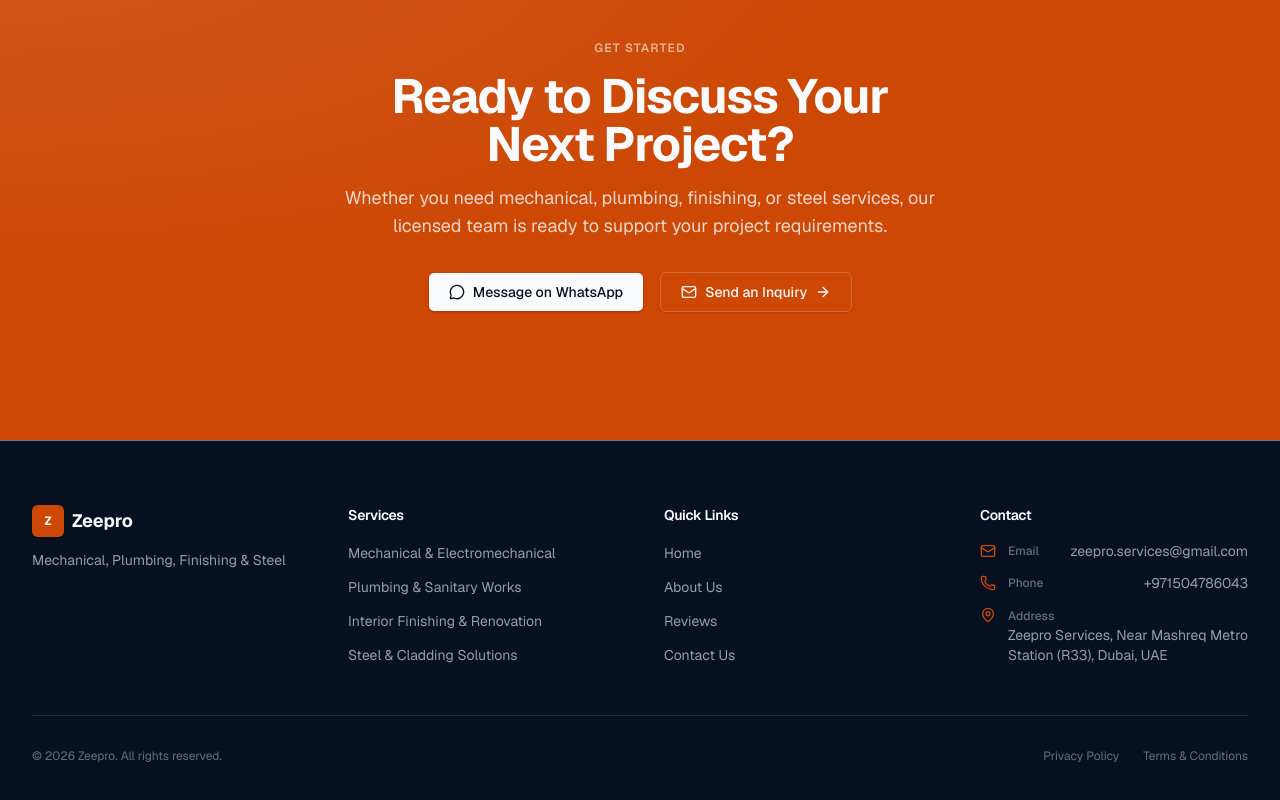
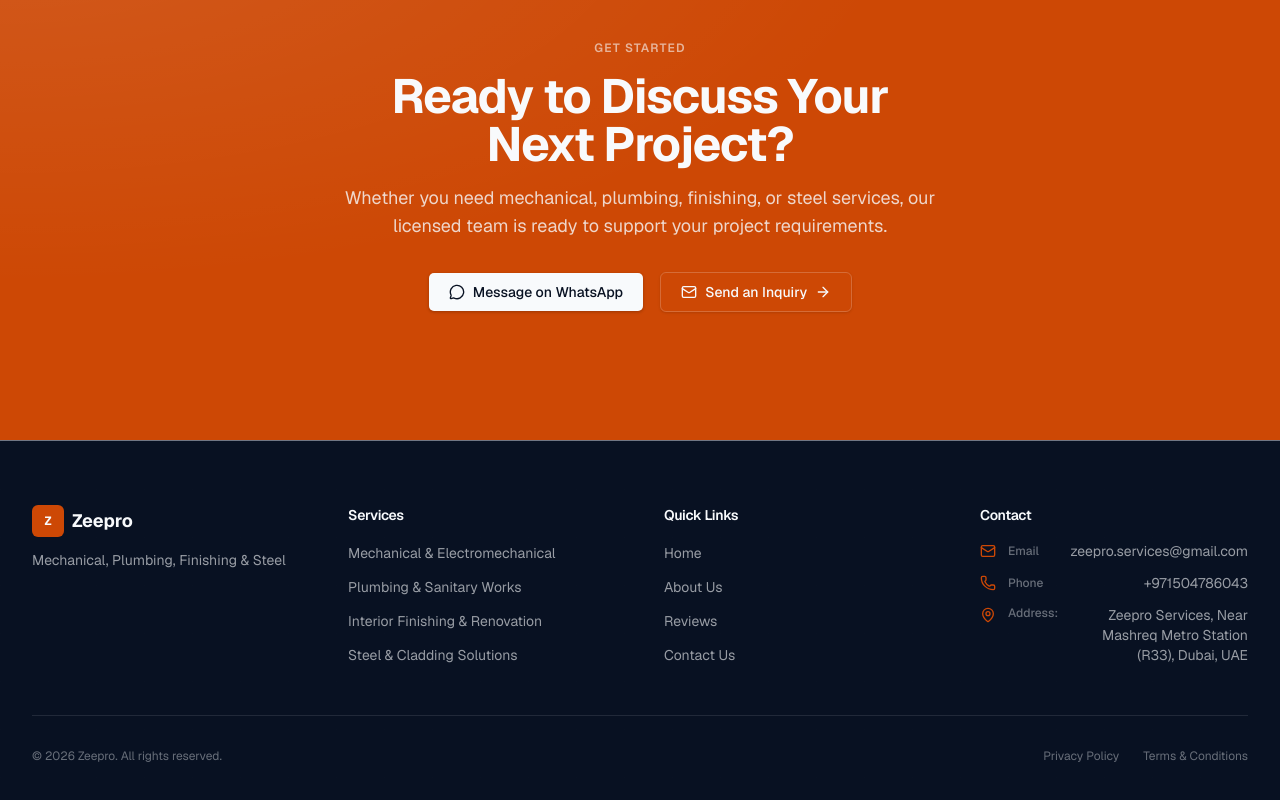
Before and after one commit to zee-pro/zeepro-services, a Next.js app: page / in a window 1280 px wide. Shown: the part 4772-5572 px from the top of the page. Built offline with nearby package versions, Linux system fonts and the light colour scheme.

Commit message:
Fix address layout in footer: inline with right-aligned value

```diff
--- a/src/components/layout/footer.tsx
+++ b/src/components/layout/footer.tsx
@@ -188,13 +188,13 @@ export function Footer() {
               </li>
               <li className="flex gap-3">
                 <MapPin className="mt-0.5 size-4 shrink-0 text-accent" aria-hidden="true" />
-                <div>
-                  <span className="text-xs font-medium text-primary-foreground/40">
-                    Address
+                <div className="flex w-full justify-between gap-2">
+                  <span className="shrink-0 text-xs font-medium text-primary-foreground/40">
+                    Address:
                   </span>
-                  <p className="text-sm text-primary-foreground/60">
+                  <span className="text-right text-sm text-primary-foreground/60">
                     {SITE_CONFIG.address}
-                  </p>
+                  </span>
                 </div>
               </li>
             </ul>
```
